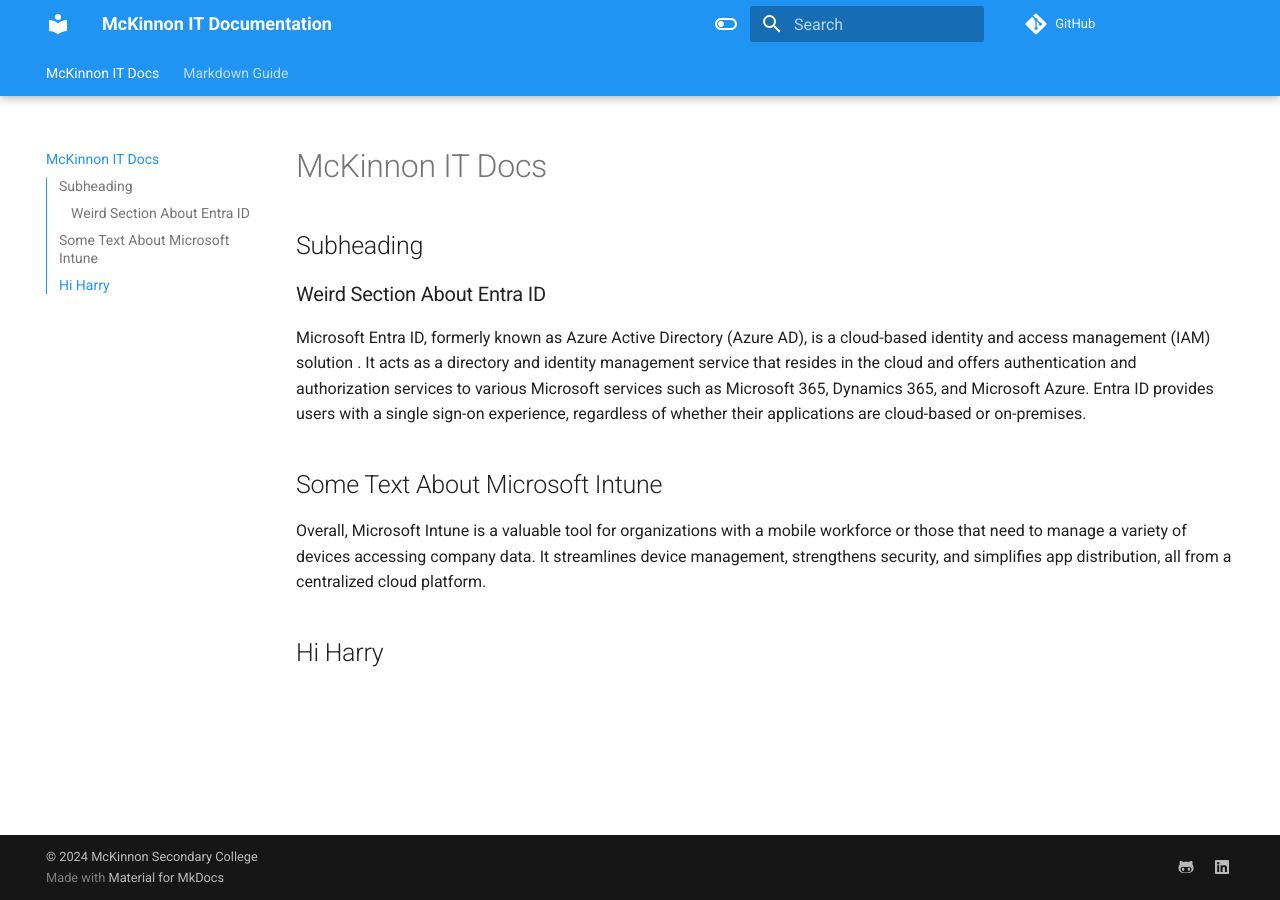
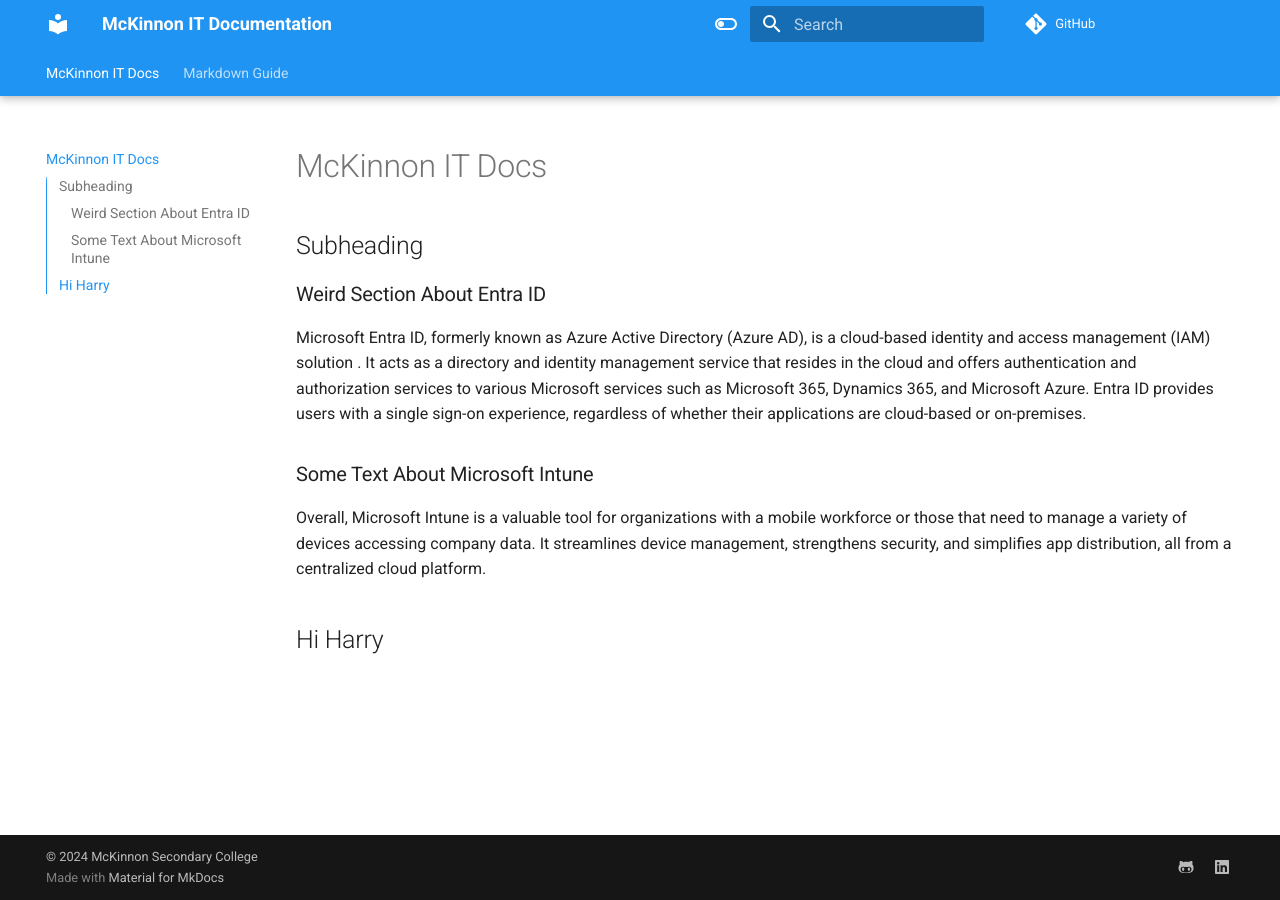
Before and after one commit to McKinnonIT/McKinnonIT-Docs, an MkDocs documentation site: the page built from docs/index.md, in a window 1280 px wide. Built offline with MkDocs 1.6.1 and Material for MkDocs 9.7.7, drawn with Linux system fonts in a browser that asks for light colours; comment, search, counter and statistics services are not loaded.

```diff
--- a/docs/index.md
+++ b/docs/index.md
@@ -5,7 +5,7 @@
 ### Weird Section About Entra ID
 Microsoft Entra ID, formerly known as Azure Active Directory (Azure AD), is a cloud-based identity and access management (IAM) solution . It acts as a directory and identity management service that resides in the cloud and offers authentication and authorization services to various Microsoft services such as Microsoft 365, Dynamics 365, and Microsoft Azure. Entra ID provides users with a single sign-on experience, regardless of whether their applications are cloud-based or on-premises.
 
-## Some Text About Microsoft Intune
+### Some Text About Microsoft Intune
 
 Overall, Microsoft Intune is a valuable tool for organizations with a mobile workforce or those that need to manage a variety of devices accessing company data. It streamlines device management, strengthens security, and simplifies app distribution, all from a centralized cloud platform.
 
```
